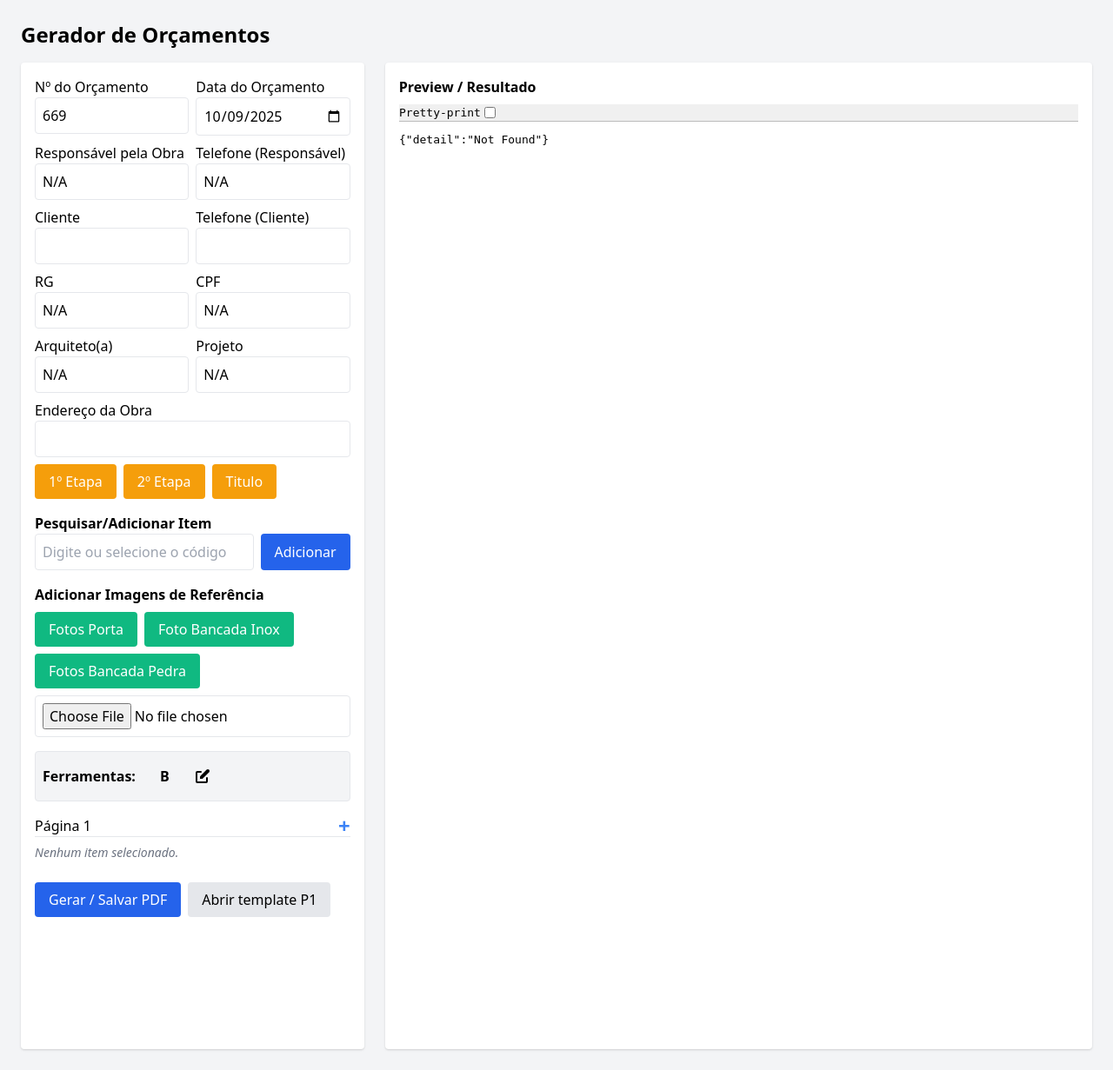
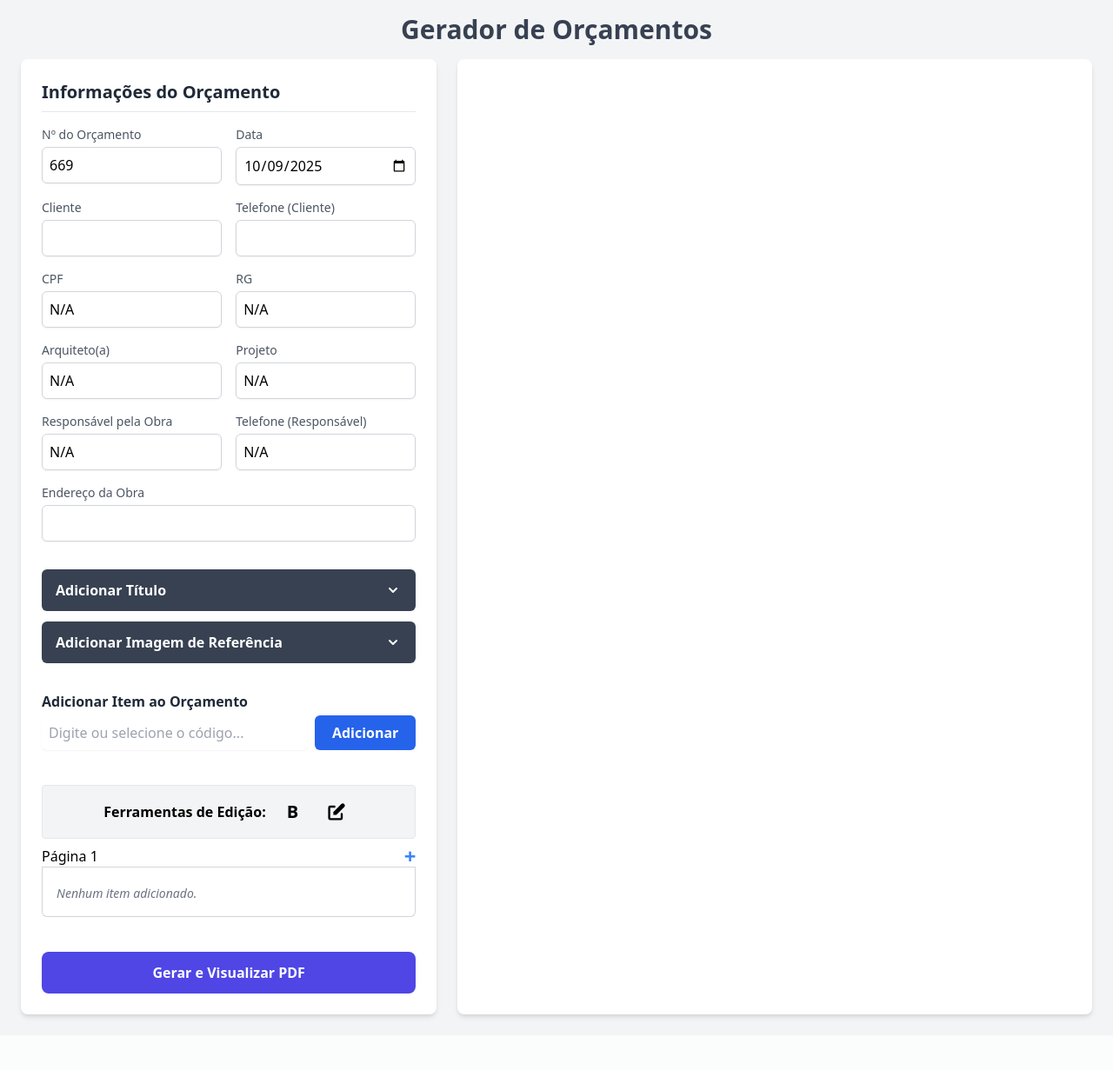
Before and after one commit to Salrefinado/Gerador-de-Or-amentos-Bunese, a FastAPI app: page / in a window 1280 px wide. Shown: the whole page at 87% size. After the commit the page ends 1173 px from the top, so only its background shows below. Run offline with FastAPI, Linux system fonts and the light colour scheme.

Commit message:
Organização dos elementos index.html

```diff
--- a/templates/index.html
+++ b/templates/index.html
@@ -5,113 +5,157 @@
   <title>Gerador de Orçamentos</title>
   <link rel="stylesheet" href="https://cdn.jsdelivr.net/npm/tailwindcss@2.2.19/dist/tailwind.min.css">
   <style>
-    .h-screen-full { min-height: calc(100vh - 120px); }
+    /* Estilo para garantir que o corpo ocupe toda a altura e possa usar flexbox */
+    html, body {
+        height: 100%;
+        margin: 0;
+        padding: 0;
+    }
+    body {
+        display: flex;
+        flex-direction: column;
+    }
+    /* O container principal agora cresce para preencher o espaço vertical disponível */
+    .main-container {
+        flex-grow: 1;
+        overflow-y: auto; /* Adiciona scroll se necessário, mas a pré-visualização deve caber */
+    }
+
     [contenteditable]:focus { outline: 1px solid #a0aec0; box-shadow: 0 0 0 1px #a0aec0; }
+
     .page-tab {
-        @apply px-4 py-2 text-sm font-medium rounded-t-lg transition-colors duration-200;
+        @apply px-4 py-2 text-sm font-medium rounded-t-lg border transition-colors duration-200;
     }
     .page-tab.active {
-        @apply bg-gray-200 text-gray-800;
+        @apply bg-white text-gray-800 border-gray-300 border-b-white -mb-px;
     }
     .page-tab:not(.active) {
-        @apply text-gray-500 hover:bg-gray-100 hover:text-gray-700;
+        @apply text-gray-500 border-gray-200 bg-gray-50 hover:bg-gray-100 hover:text-gray-700;
     }
+
     .items-list-container { display: none; }
     .items-list-container.active { display: block; }
+    .dropdown-menu {
+        transition: opacity 0.2s ease-in-out, transform 0.2s ease-in-out;
+        transform-origin: top;
+    }
+    .dropdown-menu.hidden {
+        opacity: 0;
+        transform: scaleY(0.95);
+        pointer-events: none;
+    }
   </style>
 </head>
 <body class="bg-gray-100">
-  <div class="container mx-auto p-6">
-    <h1 class="text-2xl font-bold mb-4">Gerador de Orçamentos</h1>
 
-    <div class="grid grid-cols-3 gap-6">
-      <div class="col-span-1 bg-white p-4 rounded shadow">
-        <form id="orc-form" method="post" action="/generate">
+  <header class="max-w-full mx-auto px-6 py-4">
+    <h1 class="text-3xl font-bold text-gray-700">Gerador de Orçamentos</h1>
+  </header>
 
-          <div class="grid grid-cols-2 gap-2 mb-2">
-            <div><label>Nº do Orçamento</label><input name="numero" id="numero" class="w-full border p-2 rounded" value="669" /></div>
-            <div><label>Data do Orçamento</label><input name="data" id="data" type="date" class="w-full border p-2 rounded" value="{{ today }}" /></div>
+  <div class="main-container max-w-full mx-auto px-6 pb-6">
+    <div class="grid grid-cols-1 lg:grid-cols-5 gap-6 h-full">
+
+      <div class="lg:col-span-2 bg-white p-6 rounded-lg shadow-md overflow-y-auto">
+        <form id="orc-form" method="post" action="/generate" class="space-y-4">
+
+          <h2 class="text-xl font-semibold text-gray-800 border-b pb-2 mb-4">Informações do Orçamento</h2>
+
+          <div class="grid grid-cols-2 gap-4">
+            <div><label class="block text-sm font-medium text-gray-600">Nº do Orçamento</label><input name="numero" id="numero" class="mt-1 w-full border border-gray-300 p-2 rounded-md shadow-sm hover:border-gray-400 focus:ring-indigo-500 focus:border-indigo-500" value="669" /></div>
+            <div><label class="block text-sm font-medium text-gray-600">Data</label><input name="data" id="data" type="date" class="mt-1 w-full border border-gray-300 p-2 rounded-md shadow-sm hover:border-gray-400 focus:ring-indigo-500 focus:border-indigo-500" value="{{ today }}" /></div>
           </div>
-          <div class="grid grid-cols-2 gap-2 mb-2">
-            <div><label>Responsável pela Obra</label><input name="responsavelObra" id="responsavelObra" class="w-full border p-2 rounded" value="N/A" /></div>
-            <div><label>Telefone (Responsável)</label><input name="telefoneResponsavel" id="telefoneResponsavel" class="w-full border p-2 rounded" value="N/A" /></div>
+          <div class="grid grid-cols-2 gap-4">
+            <div><label class="block text-sm font-medium text-gray-600">Cliente</label><input name="cliente" id="cliente" class="mt-1 w-full border border-gray-300 p-2 rounded-md shadow-sm hover:border-gray-400 focus:ring-indigo-500 focus:border-indigo-500" /></div>
+            <div><label class="block text-sm font-medium text-gray-600">Telefone (Cliente)</label><input name="telefone" id="telefone" class="mt-1 w-full border border-gray-300 p-2 rounded-md shadow-sm hover:border-gray-400 focus:ring-indigo-500 focus:border-indigo-500" /></div>
           </div>
-          <div class="grid grid-cols-2 gap-2 mb-2">
-            <div><label>Cliente</label><input name="cliente" id="cliente" class="w-full border p-2 rounded" /></div>
-            <div><label>Telefone (Cliente)</label><input name="telefone" id="telefone" class="w-full border p-2 rounded" /></div>
+          <div class="grid grid-cols-2 gap-4">
+            <div><label class="block text-sm font-medium text-gray-600">CPF</label><input name="cpf" id="cpf" class="mt-1 w-full border border-gray-300 p-2 rounded-md shadow-sm hover:border-gray-400 focus:ring-indigo-500 focus:border-indigo-500" value="N/A" /></div>
+            <div><label class="block text-sm font-medium text-gray-600">RG</label><input name="rg" id="rg" class="mt-1 w-full border border-gray-300 p-2 rounded-md shadow-sm hover:border-gray-400 focus:ring-indigo-500 focus:border-indigo-500" value="N/A" /></div>
           </div>
-          <div class="grid grid-cols-2 gap-2 mb-2">
-            <div><label>RG</label><input name="rg" id="rg" class="w-full border p-2 rounded" value="N/A" /></div>
-            <div><label>CPF</label><input name="cpf" id="cpf" class="w-full border p-2 rounded" value="N/A" /></div>
+          <div class="grid grid-cols-2 gap-4">
+            <div><label class="block text-sm font-medium text-gray-600">Arquiteto(a)</label><input name="arquiteto" id="arquiteto" class="mt-1 w-full border border-gray-300 p-2 rounded-md shadow-sm hover:border-gray-400 focus:ring-indigo-500 focus:border-indigo-500" value="N/A" /></div>
+            <div><label class="block text-sm font-medium text-gray-600">Projeto</label><input name="projeto" id="projeto" class="mt-1 w-full border border-gray-300 p-2 rounded-md shadow-sm hover:border-gray-400 focus:ring-indigo-500 focus:border-indigo-500" value="N/A" /></div>
           </div>
-          <div class="grid grid-cols-2 gap-2 mb-2">
-            <div><label>Arquiteto(a)</label><input name="arquiteto" id="arquiteto" class="w-full border p-2 rounded" value="N/A" /></div>
-            <div><label>Projeto</label><input name="projeto" id="projeto" class="w-full border p-2 rounded" value="N/A" /></div>
+          <div class="grid grid-cols-2 gap-4">
+            <div><label class="block text-sm font-medium text-gray-600">Responsável pela Obra</label><input name="responsavelObra" id="responsavelObra" class="mt-1 w-full border border-gray-300 p-2 rounded-md shadow-sm hover:border-gray-400 focus:ring-indigo-500 focus:border-indigo-500" value="N/A" /></div>
+            <div><label class="block text-sm font-medium text-gray-600">Telefone (Responsável)</label><input name="telefoneResponsavel" id="telefoneResponsavel" class="mt-1 w-full border border-gray-300 p-2 rounded-md shadow-sm hover:border-gray-400 focus:ring-indigo-500 focus:border-indigo-500" value="N/A" /></div>
           </div>
-          <div class="mb-2"><label>Endereço da Obra</label><input name="enderecoObra" id="enderecoObra" class="w-full border p-2 rounded" /></div>
+          <div><label class="block text-sm font-medium text-gray-600">Endereço da Obra</label><input name="enderecoObra" id="enderecoObra" class="mt-1 w-full border border-gray-300 p-2 rounded-md shadow-sm hover:border-gray-400 focus:ring-indigo-500 focus:border-indigo-500" /></div>
 
-          <div class="flex gap-2 mb-4">
-              <button type="button" class="bg-yellow-500 text-white px-4 py-2 rounded hover:bg-yellow-600" onclick="addEtapaSeparator(1)">1º Etapa</button>
-              <button type="button" class="bg-yellow-500 text-white px-4 py-2 rounded hover:bg-yellow-600" onclick="addEtapaSeparator(2)">2º Etapa</button>
-              <button type="button" class="bg-yellow-500 text-white px-4 py-2 rounded hover:bg-yellow-600" onclick="addEtapaSeparator(3)">Titulo</button>
+          <div class="space-y-3 pt-4">
+            <div class="relative dropdown-container">
+              <button type="button" class="dropdown-trigger w-full bg-gray-700 text-white font-semibold px-4 py-3 rounded-md hover:bg-gray-800 transition-all text-left flex justify-between items-center">
+                <span>Adicionar Título</span>
+                <svg class="w-5 h-5 ml-2 transform transition-transform duration-300" xmlns="http://www.w3.org/2000/svg" viewBox="0 0 20 20" fill="currentColor"><path fill-rule="evenodd" d="M5.293 7.293a1 1 0 011.414 0L10 10.586l3.293-3.293a1 1 0 111.414 1.414l-4 4a1 1 0 01-1.414 0l-4-4a1 1 0 010-1.414z" clip-rule="evenodd" /></svg>
+              </button>
+              <div class="dropdown-menu hidden absolute z-10 w-full mt-1 bg-white shadow-lg rounded-md border p-2 space-y-2">
+                <button type="button" class="w-full text-left bg-gray-200 text-gray-800 font-bold px-4 py-2 rounded hover:bg-gray-300 transition-colors" onclick="addEtapaSeparator(1)">1º Etapa Estrutural</button>
+                <button type="button" class="w-full text-left bg-gray-200 text-gray-800 font-bold px-4 py-2 rounded hover:bg-gray-300 transition-colors" onclick="addEtapaSeparator(2)">2º Etapa Equipamentos</button>
+                <button type="button" class="w-full text-left bg-gray-200 text-gray-800 font-bold px-4 py-2 rounded hover:bg-gray-300 transition-colors" onclick="addEtapaSeparator(3)">Título Customizado</button>
               </div>
-          <div class="mb-2 mt-4">
-            <label class="font-bold">Pesquisar/Adicionar Item</label>
-            <div class="flex gap-2">
-                <input list="item-codes" id="item-input-search" placeholder="Digite ou selecione o código do item..." class="flex-grow border p-2 rounded" />
+            </div>
+            <div class="relative dropdown-container">
+              <button type="button" class="dropdown-trigger w-full bg-gray-700 text-white font-semibold px-4 py-3 rounded-md hover:bg-gray-800 transition-all text-left flex justify-between items-center">
+                <span>Adicionar Imagem de Referência</span>
+                <svg class="w-5 h-5 ml-2 transform transition-transform duration-300" xmlns="http://www.w3.org/2000/svg" viewBox="0 0 20 20" fill="currentColor"><path fill-rule="evenodd" d="M5.293 7.293a1 1 0 011.414 0L10 10.586l3.293-3.293a1 1 0 111.414 1.414l-4 4a1 1 0 01-1.414 0l-4-4a1 1 0 010-1.414z" clip-rule="evenodd" /></svg>
+              </button>
+              <div class="dropdown-menu hidden absolute z-10 w-full mt-1 bg-white shadow-lg rounded-md border p-2 space-y-2">
+                <button type="button" id="btn-add-porta" class="w-full text-left bg-gray-200 text-gray-800 font-bold px-4 py-2 rounded hover:bg-gray-300 transition-colors">Fotos Porta</button>
+                <button type="button" id="btn-add-inox" class="w-full text-left bg-gray-200 text-gray-800 font-bold px-4 py-2 rounded hover:bg-gray-300 transition-colors">Foto Bancada Inox</button>
+                <button type="button" id="btn-add-pedra" class="w-full text-left bg-gray-200 text-gray-800 font-bold px-4 py-2 rounded hover:bg-gray-300 transition-colors">Fotos Bancada Pedra</button>
+                <hr>
+                <input type="file" id="image-upload-input" class="border p-2 rounded w-full text-sm" accept="image/*">
+              </div>
+            </div>
+          </div>
+
+          <div class="pt-4">
+            <label class="font-bold text-gray-800">Adicionar Item ao Orçamento</label>
+            <div class="flex gap-2 mt-1">
+                <input list="item-codes" id="item-input-search" placeholder="Digite ou selecione o código..." class="flex-grow border-gray-300 p-2 rounded-md shadow-sm focus:ring-indigo-500 focus:border-indigo-500" />
                 <datalist id="item-codes">
                     {% for code, name in item_definitions.items() %}
                         <option value="{{ code }}">{{ code }}</option>
                     {% endfor %}
                 </datalist>
-                <button type="button" class="bg-blue-600 text-white px-4 py-2 rounded hover:bg-blue-700" onclick="addItemFromSearch()">Adicionar</button>
+                <button type="button" class="bg-blue-600 text-white px-5 py-2 rounded-md hover:bg-blue-700 font-semibold" onclick="addItemFromSearch()">Adicionar</button>
             </div>
           </div>
 
-          <div class="mb-2 mt-4">
-              <label class="font-bold">Adicionar Imagens de Referência</label>
-              <div class="flex gap-2 mt-2 flex-wrap">
-                  <button type="button" id="btn-add-porta" class="bg-green-500 text-white px-4 py-2 rounded hover:bg-green-600">Fotos Porta</button>
-                  <button type="button" id="btn-add-inox" class="bg-green-500 text-white px-4 py-2 rounded hover:bg-green-600">Foto Bancada Inox</button>
-                  <button type="button" id="btn-add-pedra" class="bg-green-500 text-white px-4 py-2 rounded hover:bg-green-600">Fotos Bancada Pedra</button>
-              </div>
-              <div class="mt-2"><input type="file" id="image-upload-input" class="border p-2 rounded w-full" accept="image/*"></div>
-          </div>
-
-          <div class="flex items-center gap-3 my-4 p-2 bg-gray-100 rounded border">
-            <label class="text-base font-semibold mr-2">Ferramentas:</label>
-            <button type="button" title="Negrito" class="p-2 rounded hover:bg-gray-300" onclick="formatText('bold')"><strong>B</strong></button>
-            <button type="button" title="Grifar" class="p-2 rounded hover:bg-gray-300" onclick="formatText('hiliteColor', 'yellow')">
-                <svg xmlns="http://www.w3.org/2000/svg" class="h-5 w-5" viewBox="0 0 20 20" fill="currentColor"><path d="M17.414 2.586a2 2 0 00-2.828 0L7 10.172V13h2.828l7.586-7.586a2 2 0 000-2.828z" /><path fill-rule="evenodd" d="M2 6a2 2 0 012-2h4a1 1 0 010 2H4v10h10v-4a1 1 0 112 0v4a2 2 0 01-2 2H4a2 2 0 01-2-2V6z" clip-rule="evenodd" /></svg>
+          <div class="pt-4">
+            <div class="flex items-center gap-4 my-2 p-2 bg-gray-100 rounded border justify-center">
+              <label class="text-base font-semibold">Ferramentas de Edição:</label>
+              <button type="button" title="Negrito" class="p-2 rounded-full hover:bg-gray-300 text-xl" onclick="formatText('bold')"><strong>B</strong></button>
+              <button type="button" title="Grifar" class="p-2 rounded-full hover:bg-gray-300" onclick="formatText('hiliteColor', 'yellow')">
+                  <svg xmlns="http://www.w3.org/2000/svg" class="h-6 w-6" viewBox="0 0 20 20" fill="currentColor"><path d="M17.414 2.586a2 2 0 00-2.828 0L7 10.172V13h2.828l7.586-7.586a2 2 0 000-2.828z" /><path fill-rule="evenodd" d="M2 6a2 2 0 012-2h4a1 1 0 010 2H4v10h10v-4a1 1 0 112 0v4a2 2 0 01-2 2H4a2 2 0 01-2-2V6z" clip-rule="evenodd" /></svg>
               </button>
             </div>
 
-          <div class="border-b border-gray-200 mb-2 flex items-center">
+            <div class="border-b border-gray-300 flex items-center">
               <nav id="page-tabs" class="flex-grow">
                   <button type="button" class="page-tab active" data-page="1">Página 1</button>
               </nav>
               <button type="button" id="btn-add-page" class="ml-2 text-blue-500 hover:text-blue-700 font-bold text-2xl leading-none" title="Adicionar Nova Página">+</button>
             </div>
 
-          <div id="items-editor-wrapper" data-item-definitions='{{ item_definitions | tojson }}'>
+            <div id="items-editor-wrapper" class="bg-white p-4 border border-t-0 border-gray-300 rounded-b-md min-h-[150px]" data-item-definitions='{{ item_definitions | tojson }}'>
               <div class="items-list-container active" id="items-list-container-1">
-              <p class="text-sm text-gray-500 italic mt-1 default-text">Nenhum item selecionado.</p>
+                <p class="text-sm text-gray-500 italic mt-1 default-text">Nenhum item adicionado.</p>
+              </div>
             </div>
           </div>
 
           <input type="hidden" name="items" id="hidden-items-input" value="">
 
-          <div class="flex gap-2 mt-6 mb-4">
-            <button type="submit" class="bg-blue-600 text-white px-4 py-2 rounded">Gerar / Salvar PDF</button>
-            <a href="/static/Orçamento%202.0.pdf" target="_blank" class="px-4 py-2 bg-gray-200 rounded">Abrir template P1</a>
+          <div class="pt-6">
+            <button type="submit" class="w-full bg-indigo-600 text-white font-bold px-4 py-3 rounded-lg hover:bg-indigo-700 transition-all">Gerar e Visualizar PDF</button>
           </div>
 
         </form>
       </div>
 
-      <div class="col-span-2 bg-white p-4 rounded shadow">
-        <h2 class="font-semibold mb-2">Preview / Resultado</h2>
-        <iframe id="preview" src="/static/Orçamento%202.0.pdf#toolbar=1&navpanes=0" class="w-full h-screen-full" title="Preview"></iframe>
+      <div class="lg:col-span-3 bg-white rounded-lg shadow-md overflow-hidden h-full">
+        <iframe id="preview" src="about:blank" class="w-full h-full" title="Preview"></iframe>
       </div>
       </div>
   </div>
```
Lines whose indentation alone changed are shown as unchanged.
